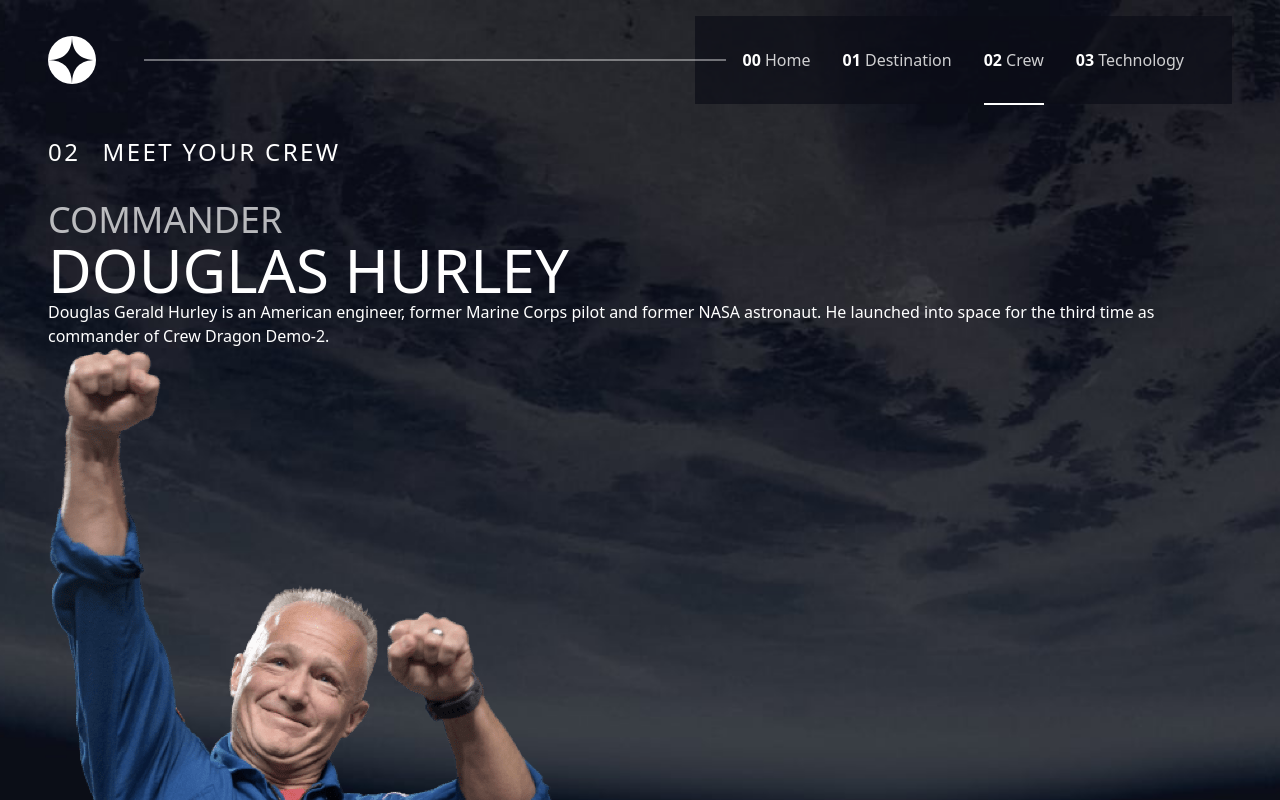
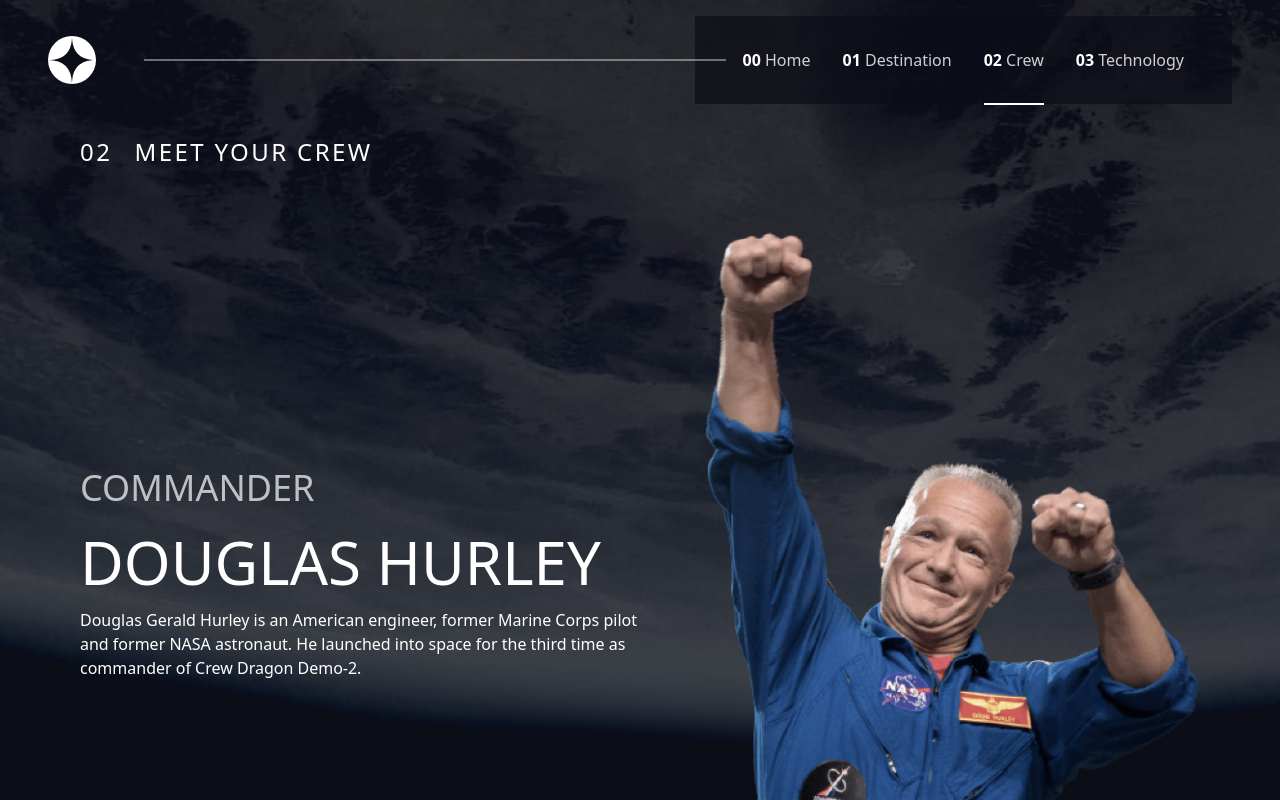
Before and after one commit to Jimztech/Nasa-multipage, a website built with Vite: page index.html in a window 1280 px wide. Both pictures are taken after a click on the link "02 Crew". Shown: the top 800 px of the page. Built offline with nearby package versions, Linux system fonts and the light colour scheme.

Commit message:
crew page styling done

```diff
--- a/index.html
+++ b/index.html
@@ -275,9 +275,10 @@
             </section>
         </section>
 
+
         <!--Crew Page-->
         <section class="hidden content-page py-[7rem] px-[2rem] lg:py-[6.5rem] lg:px-[3rem] text-white" id="crew-page">
-            <h1 class="text-center text-xl lg:text-2xl uppercase md:text-left py-[2rem]">
+            <h1 class="text-center text-xl lg:text-2xl uppercase md:text-left py-[2rem] lg:px-[2rem]">
                 <span class="mr-4 tracking-widest">02</span>
                 <span class="tracking-widest">meet your crew</span>
             </h1>
@@ -289,19 +290,19 @@
 
             <section class="relative" id="crew-slider">
                 <div id="slide">
-                    <section class="">
-                        <div>
-                            <h2 class="text-2xl md:text-4xl text-white/70 uppercase">Commander</h2>
-                            <p class="text-4xl md:text-6xl uppercase">Douglas Hurley</p>
+                    <section class="flex flex-col lg:flex-row gap-[4rem] py-[2rem] lg:px-[2rem] lg:text-left text-center">
+                        <div class="lg:self-center">
+                            <h2 class="text-2xl md:text-4xl text-white/70 uppercase py-[0.5rem]">Commander</h2>
+                            <p class="text-4xl md:text-6xl uppercase py-[1rem]">Douglas Hurley</p>
 
-                            <p>
+                            <p class="lg:w-[35rem]">
                                 Douglas Gerald Hurley is an American engineer, former Marine Corps pilot
                                 and former NASA astronaut. He launched into space for the third time as
                                 commander of Crew Dragon Demo-2.
                             </p>
                         </div>
 
-                        <div>
+                        <div class="self-center lg:self-auto">
                             <img src="./starter-code/assets/crew/image-douglas-hurley.png">
                         </div>
                     </section>
```
